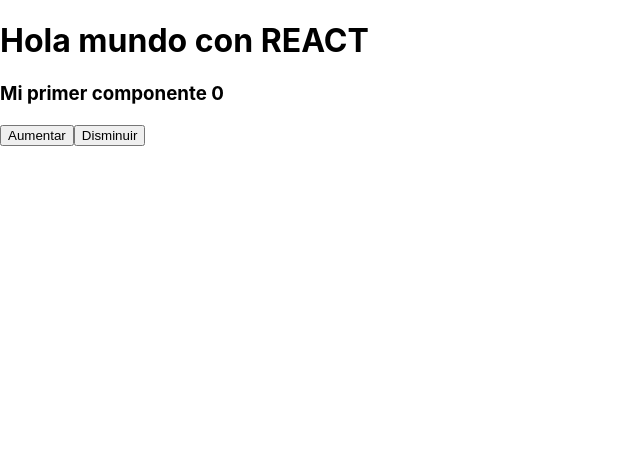
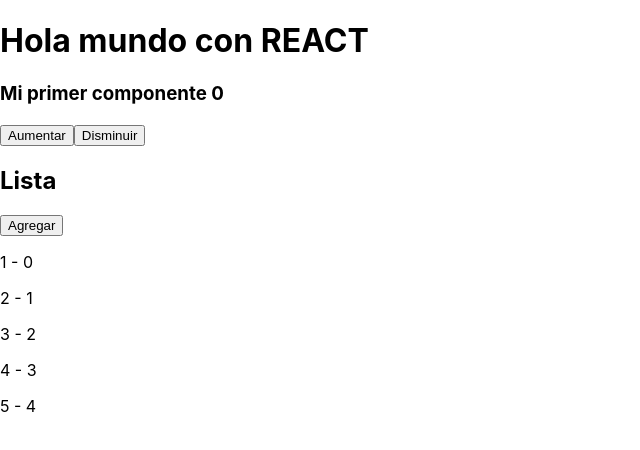
Before and after one commit to martincorredor/Preparing-me, a React (Create React App) app in the folder Learning REACT/my-app/: page / in a window 1280 px wide. Shown: the top 450 px of the page, without its empty margins (0-640 px from the left). Built offline with nearby package versions, Linux system fonts and the light colour scheme.

Commit message:
|ADDED| Manipulating an array with hooks. scroll trhought the list and insert number to it

```diff
--- a/Learning REACT/my-app/src/App.js
+++ b/Learning REACT/my-app/src/App.js
@@ -1,11 +1,14 @@
 import React from 'react';
 import Contador from './components/Contador';
+import Lista from './components/Lista';
 
 function App() {
   return (
     <div>
       <h1>Hola mundo con REACT</h1>
       < Contador />
+      <div></div>
+      <Lista/>
     </div>
   );
 }
--- /dev/null
+++ b/Learning REACT/my-app/src/components/Lista.js
@@ -0,0 +1,28 @@
+import { Fragment, useState } from 'react';
+import React from 'react';
+
+
+const Lista = () => {
+    const [arrayNumber, setNumber] = useState([1, 2, 3, 4, 5]);
+
+    const [digit, setDigit] = useState(6);
+
+    const agregarElemento = () => {
+        setDigit(digit +1);
+        setNumber([...arrayNumber, digit]);
+    }
+
+    return (
+        <Fragment>
+            <h2>Lista</h2>
+            <button onClick={agregarElemento}>Agregar</button>
+            {
+                arrayNumber.map((item, index) =>
+                    <p key={index}>{item} - {index} </p>
+                )
+            }
+        </Fragment>
+    );
+}
+
+export default Lista;
```
